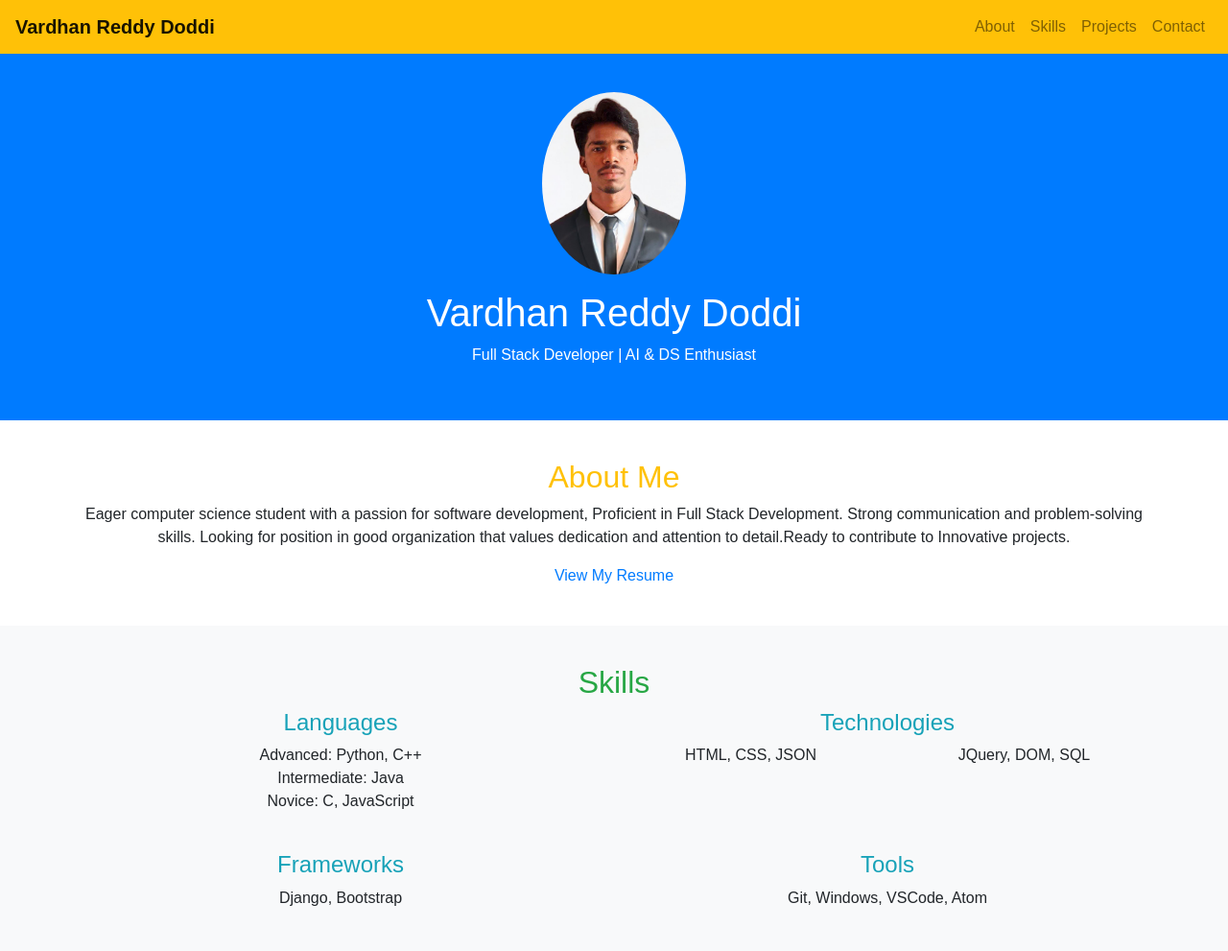
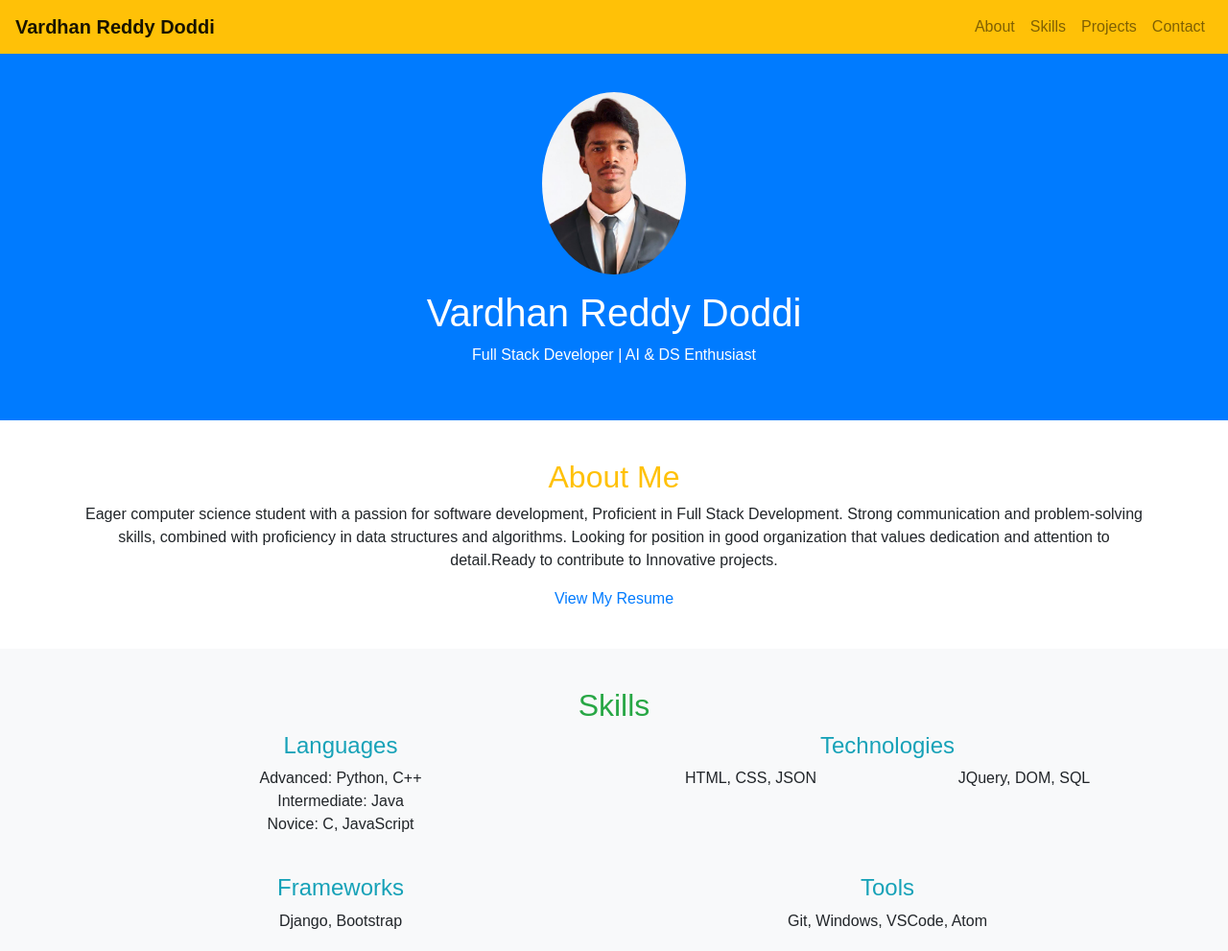
Before and after one commit to vardhanreddy9392/VardhanReddyDoddi-Portfolio, a plain HTML site: page index.html in a window 1280 px wide. Shown: the top 991 px of the page at 96% size. Drawn offline with nearby package versions, Linux system fonts and the light colour scheme.

Commit message:
Update index.html

```diff
--- a/index.html
+++ b/index.html
@@ -38,8 +38,8 @@
       <h2 class="text-warning text-center">About Me</h2>
 
     <p>Eager computer science student with a passion for software development, Proficient in Full Stack Development. Strong communication
-        and problem-solving skills. Looking for position in good organization that values dedication and attention to detail.Ready to contribute
-        to Innovative projects.</p>
+ and problem-solving skills, combined with proficiency in data structures and algorithms. Looking for position in good organization
+ that values dedication and attention to detail.Ready to contribute to Innovative projects.</p>
         <a href="images\VardhanReddyResume.pdf" target="_blank">View My Resume</a>
 
   </section>
```
